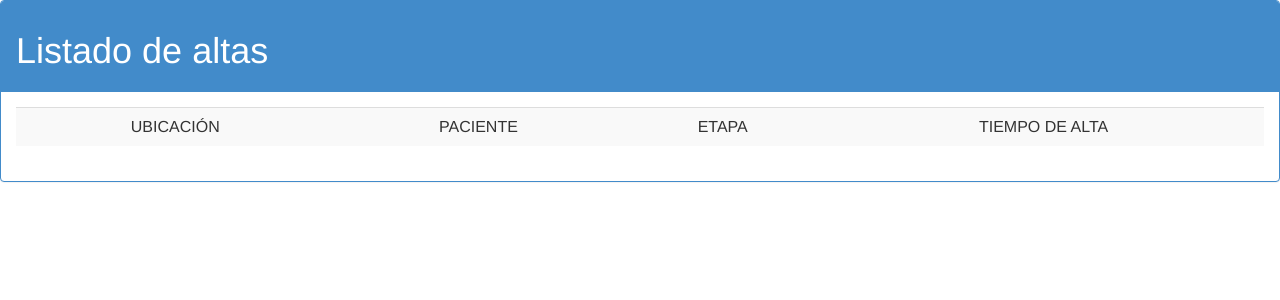
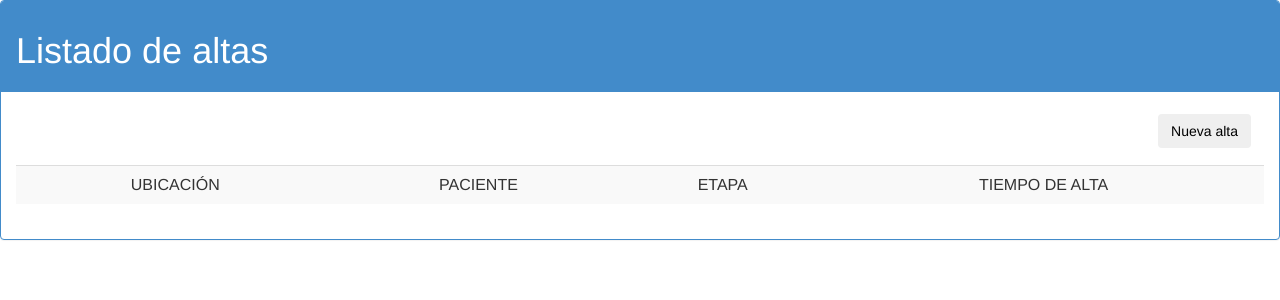
Before and after one commit to cgledezma1101/cmc-discharger, a Django app: template templates/discharger/discharge_list.html in a window 1280 px wide. Shown: the top 300 px of the page. Run offline with Django 3.2, Linux system fonts and the light colour scheme; the template is opened without the code that fills it, so the values that code supplies are empty; parts of the project's set-up code (start-up, migrations or seed data) failed here and were passed over; some libraries are stand-ins or nearby versions.

Commit message:
Created a modal to insert new discharges. Still not functional

```diff
--- a/static/stylesheets/discharger/discharge_list.css
+++ b/static/stylesheets/discharger/discharge_list.css
@@ -36,6 +36,22 @@
 }
 
 /* End of arrow box */
+
+.modal-dialog{
+  background-color: white;
+  border-radius: 20px;
+}
+.option-buttons{
+  float: right;
+  padding: 0 0 10px 0;
+  position: relative;
+  width: auto;
+}
+
+.option-buttons a{
+  color: black;
+  weight: lighter;
+}
 
 .progress{
   height: 35px;
--- a/templates/base.html
+++ b/templates/base.html
@@ -15,6 +15,11 @@
   </head>
 
   <body>
+    <div class='container'>
+      <div class='row content-fix'>
+        {% block modal %}{% endblock %}
+      </div>
+    </div>
     {% block content %}{% endblock %}
   </body>
 </html>
--- a/templates/discharger/discharge_list.html
+++ b/templates/discharger/discharge_list.html
@@ -26,6 +26,10 @@
   </script>
 {% endblock %}
 
+{% block modal %}
+  {% include 'discharger/new_discharge_modal.html' %}
+{% endblock %}
+
 {% block content %}
   {% load helper_filters %}
   <div class='panel panel-primary'>
@@ -34,6 +38,12 @@
     </div>
 
     <div class='panel-body'>
+      <div class='option-buttons'>
+        <a class='btn' data-toggle='modal' href='#newDischargeModal'>
+          <input type='submit' class='btn' value='Nueva alta' />
+        </a>
+      </div>
+
       <table class='table table-striped table-hover'>
         <tbody>
           <tr>
--- /dev/null
+++ b/templates/discharger/new_discharge_modal.html
@@ -0,0 +1,18 @@
+<div class='modal fade' id='newDischargeModal'>
+  <div class='modal-dialog'>
+    <div class='modal-header'>
+      <h3 class='modal-title'>
+        Agregar una nueva alta
+      </h3>
+    </div>
+
+    <div class='modal-body'>
+    </div>
+
+    <div class='modal-footer'>
+      <button class='btn btn-danger' data-dismiss='modal' type='button'>
+        Cancelar
+      </button>
+    </div>
+  </div>
+</div>
```
